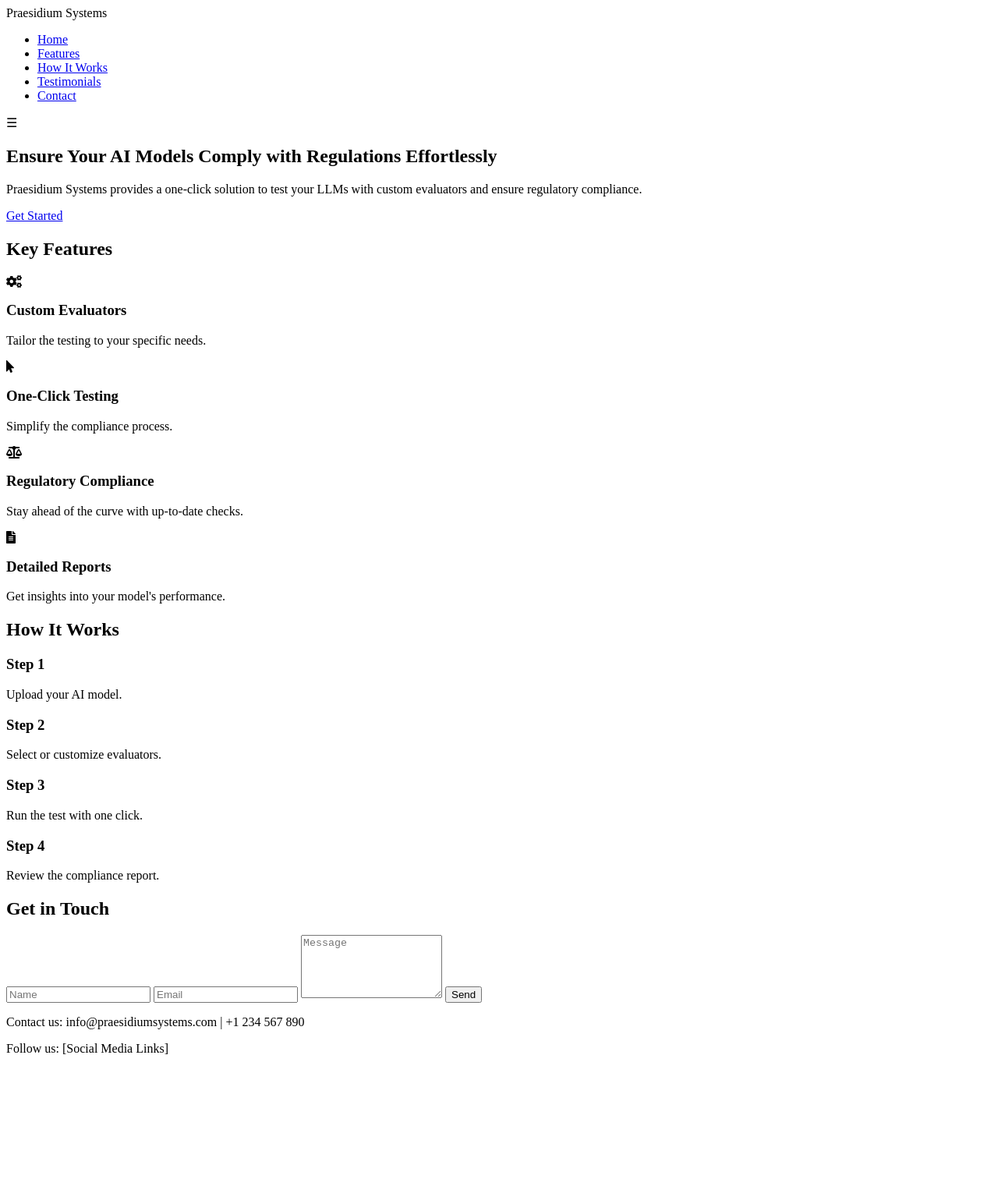
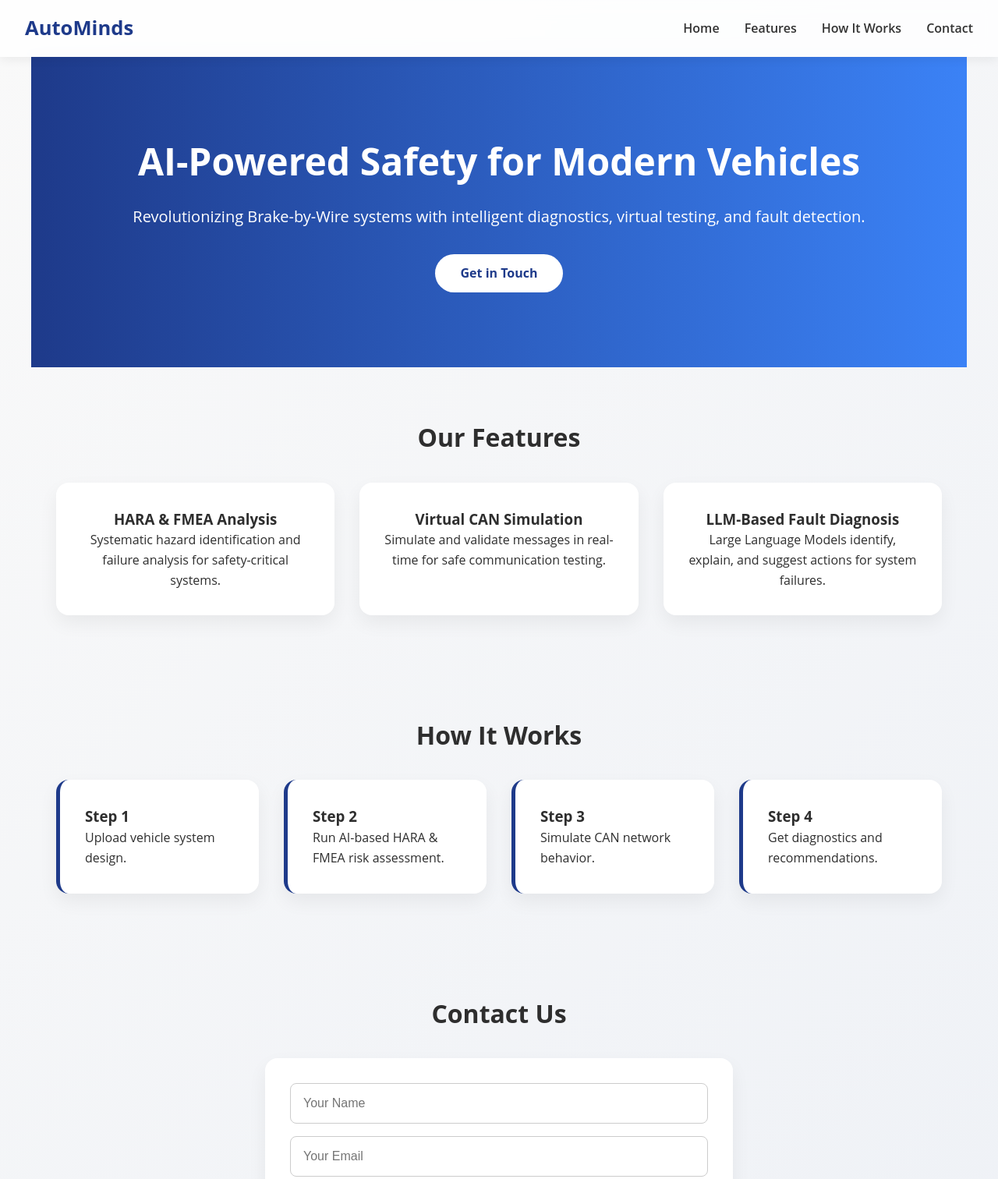
Before and after one commit to ArjavDesa912/ArjavDesa912.github.io, a plain HTML site: page index.html in a window 1280 px wide. Shown: the top 1512 px of the page at 78% size. Before the commit the page ends 1370 px from the top, so only its background shows below. Drawn offline with Linux system fonts and the light colour scheme.

Commit message:
Update index.html

```diff
--- a/index.html
+++ b/index.html
@@ -1,133 +1,294 @@
-<script type="text/javascript">
-        var gk_isXlsx = false;
-        var gk_xlsxFileLookup = {};
-        var gk_fileData = {};
-        function filledCell(cell) {
-          return cell !== '' && cell != null;
-        }
-        function loadFileData(filename) {
-        if (gk_isXlsx && gk_xlsxFileLookup[filename]) {
-            try {
-                var workbook = XLSX.read(gk_fileData[filename], { type: 'base64' });
-                var firstSheetName = workbook.SheetNames[0];
-                var worksheet = workbook.Sheets[firstSheetName];
-
-                // Convert sheet to JSON to filter blank rows
-                var jsonData = XLSX.utils.sheet_to_json(worksheet, { header: 1, blankrows: false, defval: '' });
-                // Filter out blank rows (rows where all cells are empty, null, or undefined)
-                var filteredData = jsonData.filter(row => row.some(filledCell));
-
-                // Heuristic to find the header row by ignoring rows with fewer filled cells than the next row
-                var headerRowIndex = filteredData.findIndex((row, index) =>
-                  row.filter(filledCell).length >= filteredData[index + 1]?.filter(filledCell).length
-                );
-                // Fallback
-                if (headerRowIndex === -1 || headerRowIndex > 25) {
-                  headerRowIndex = 0;
+<!DOCTYPE html>
+<html lang="en">
+<head>
+  <meta charset="UTF-8" />
+  <meta name="viewport" content="width=device-width, initial-scale=1.0"/>
+  <title>AutoMinds - AI Solution for Vehicle Safety</title>
+  <style>
+    * { margin: 0; padding: 0; box-sizing: border-box; }
+    html { scroll-behavior: smooth; }
+    body {
+      font-family: 'Open Sans', sans-serif;
+      background: linear-gradient(135deg, #f9f9f9, #eef1f6);
+      color: #2e2e2e;
+      line-height: 1.6;
     }
 
-                // Convert filtered JSON back to CSV
-                var csv = XLSX.utils.aoa_to_sheet(filteredData.slice(headerRowIndex)); // Create a new sheet from filtered array of arrays
-                csv = XLSX.utils.sheet_to_csv(csv, { header: 1 });
-                return csv;
-            } catch (e) {
-                console.error(e);
-                return "";
+    header {
+      display: flex;
+      justify-content: space-between;
+      align-items: center;
+      padding: 1rem 2rem;
+      background: rgba(255,255,255,0.8);
+      backdrop-filter: blur(10px);
+      box-shadow: 0 4px 12px rgba(0,0,0,0.06);
+      position: sticky;
+      top: 0;
+      z-index: 1000;
+    }
+
+    .logo {
+      font-size: 1.6rem;
+      font-weight: 700;
+      color: #1e3a8a;
+    }
+
+    nav ul {
+      list-style: none;
+      display: flex;
+      gap: 2rem;
+    }
+
+    nav a {
+      text-decoration: none;
+      color: #333;
+      font-weight: 600;
+      position: relative;
+    }
+
+    nav a::after {
+      content: '';
+      height: 2px;
+      width: 0%;
+      background: #1e3a8a;
+      position: absolute;
+      left: 0;
+      bottom: -4px;
+      transition: width 0.3s ease;
+    }
+
+    nav a:hover::after { width: 100%; }
+
+    .hamburger {
+      display: none;
+      font-size: 1.5rem;
+      cursor: pointer;
+    }
+
+    #hero {
+      padding: 6rem 2rem;
+      text-align: center;
+      background: linear-gradient(to right, #1e3a8a, #3b82f6);
+      color: white;
+    }
+
+    #hero h1 {
+      font-size: 3rem;
+      margin-bottom: 1rem;
+      font-weight: 700;
+      opacity: 0;
+      transform: translateY(-30px);
+      animation: fadeSlideIn 1s ease forwards 0.2s;
+    }
+
+    #hero p {
+      font-size: 1.25rem;
+      margin-bottom: 2rem;
+      opacity: 0;
+      transform: translateY(30px);
+      animation: fadeSlideIn 1s ease forwards 0.4s;
+    }
+
+    .cta-button {
+      padding: 0.75rem 2rem;
+      background: white;
+      color: #1e3a8a;
+      font-weight: bold;
+      border-radius: 50px;
+      text-decoration: none;
+      transition: background 0.3s ease, transform 0.3s ease;
+      display: inline-block;
+    }
+
+    .cta-button:hover {
+      background: #e2e8f0;
+      transform: scale(1.05);
+    }
+
+    section {
+      padding: 4rem 2rem;
+      max-width: 1200px;
+      margin: auto;
+    }
+
+    h2 {
+      text-align: center;
+      font-size: 2rem;
+      margin-bottom: 2rem;
+      font-weight: 700;
+    }
+
+    .features-container, .steps-container {
+      display: grid;
+      grid-template-columns: repeat(auto-fit, minmax(250px, 1fr));
+      gap: 2rem;
+    }
+
+    .feature-card, .step {
+      background: white;
+      border-radius: 1rem;
+      padding: 2rem;
+      box-shadow: 0 10px 25px rgba(0, 0, 0, 0.06);
+      text-align: center;
+      opacity: 0;
+      transform: translateY(30px);
+      transition: all 0.6s ease;
+    }
+
+    .step {
+      border-left: 5px solid #1e3a8a;
+      text-align: left;
+    }
+
+    .feature-card:hover, .step:hover {
+      transform: translateY(-5px);
+      box-shadow: 0 15px 30px rgba(0,0,0,0.08);
+    }
+
+    form {
+      display: flex;
+      flex-direction: column;
+      gap: 1rem;
+      max-width: 600px;
+      margin: auto;
+      background: white;
+      padding: 2rem;
+      border-radius: 1rem;
+      box-shadow: 0 10px 25px rgba(0, 0, 0, 0.06);
+      opacity: 0;
+      transform: translateY(30px);
+      transition: all 0.6s ease;
+    }
+
+    input, textarea {
+      padding: 1rem;
+      border: 1px solid #ccc;
+      border-radius: 0.5rem;
+      font-size: 1rem;
+    }
+
+    button {
+      background: #1e3a8a;
+      color: white;
+      border: none;
+      padding: 0.75rem;
+      font-size: 1rem;
+      font-weight: bold;
+      border-radius: 0.5rem;
+      cursor: pointer;
+      transition: background 0.3s ease;
+    }
+
+    button:hover { background: #3b82f6; }
+
+    footer {
+      background: #1e3a8a;
+      color: white;
+      text-align: center;
+      padding: 1rem;
+      font-size: 0.9rem;
+    }
+
+    .fade-in {
+      opacity: 1 !important;
+      transform: translateY(0) !important;
+    }
+
+    @keyframes fadeSlideIn {
+      to {
+        opacity: 1;
+        transform: translateY(0);
       }
     }
-        return gk_fileData[filename] || "";
+
+    @media (max-width: 768px) {
+      nav ul {
+        flex-direction: column;
+        display: none;
+        background: white;
+        position: absolute;
+        right: 2rem;
+        top: 70px;
+        width: 200px;
+        padding: 1rem;
+        box-shadow: 0 8px 16px rgba(0, 0, 0, 0.1);
       }
-        </script><!DOCTYPE html>
-<html lang="en">
-<head>
-    <meta charset="UTF-8">
-    <meta name="viewport" content="width=device-width, initial-scale=1.0">
-    <title>Praesidium Systems</title>
-    <link href="https://fonts.googleapis.com/css2?family=Montserrat:wght@700&family=Open+Sans&display=swap" rel="stylesheet">
-    <link rel="stylesheet" href="https://cdnjs.cloudflare.com/ajax/libs/font-awesome/5.15.4/css/all.min.css">
-    <link rel="stylesheet" href="styles.css">
+
+      nav ul.active { display: flex; }
+      .hamburger { display: block; }
+    }
+  </style>
 </head>
 <body>
   <header>
-        <div class="logo">Praesidium Systems</div>
+    <div class="logo">AutoMinds</div>
     <nav>
-            <ul>
+      <ul id="nav-links">
         <li><a href="#hero">Home</a></li>
         <li><a href="#features">Features</a></li>
-                <li><a href="#how-it-works">How It Works</a></li>
-                <li><a href="#testimonials">Testimonials</a></li>
+        <li><a href="#steps">How It Works</a></li>
         <li><a href="#contact">Contact</a></li>
       </ul>
+      <div class="hamburger" onclick="toggleMenu()">☰</div>
     </nav>
-        <div class="hamburger">☰</div>
   </header>
-    <main>
+
   <section id="hero">
-            <h1>Ensure Your AI Models Comply with Regulations Effortlessly</h1>
-            <p>Praesidium Systems provides a one-click solution to test your LLMs with custom evaluators and ensure regulatory compliance.</p>
-            <a href="#contact" class="cta-button">Get Started</a>
+    <h1>AI-Powered Safety for Modern Vehicles</h1>
+    <p>Revolutionizing Brake-by-Wire systems with intelligent diagnostics, virtual testing, and fault detection.</p>
+    <a href="#contact" class="cta-button">Get in Touch</a>
   </section>
-        <section id="features" class="animate-on-scroll">
-            <h2>Key Features</h2>
+
+  <section id="features">
+    <h2>Our Features</h2>
     <div class="features-container">
-                <div class="feature-card">
-                    <i class="fas fa-cogs"></i>
-                    <h3>Custom Evaluators</h3>
-                    <p>Tailor the testing to your specific needs.</p>
-                </div>
-                <div class="feature-card">
-                    <i class="fas fa-mouse-pointer"></i>
-                    <h3>One-Click Testing</h3>
-                    <p>Simplify the compliance process.</p>
-                </div>
-                <div class="feature-card">
-                    <i class="fas fa-balance-scale"></i>
-                    <h3>Regulatory Compliance</h3>
-                    <p>Stay ahead of the curve with up-to-date checks.</p>
-                </div>
-                <div class="feature-card">
-                    <i class="fas fa-file-alt"></i>
-                    <h3>Detailed Reports</h3>
-                    <p>Get insights into your model's performance.</p>
-                </div>
+      <div class="feature-card"> <h3>HARA & FMEA Analysis</h3><p>Systematic hazard identification and failure analysis for safety-critical systems.</p></div>
+      <div class="feature-card"> <h3>Virtual CAN Simulation</h3><p>Simulate and validate messages in real-time for safe communication testing.</p></div>
+      <div class="feature-card"> <h3>LLM-Based Fault Diagnosis</h3><p>Large Language Models identify, explain, and suggest actions for system failures.</p></div>
     </div>
   </section>
-        <section id="how-it-works" class="animate-on-scroll">
+
+  <section id="steps">
     <h2>How It Works</h2>
     <div class="steps-container">
-                <div class="step">
-                    <h3>Step 1</h3>
-                    <p>Upload your AI model.</p>
-
-                </div>
-                <div class="step">
-                    <h3>Step 2</h3>
-                    <p>Select or customize evaluators.</p>
-                </div>
-                <div class="step">
-                    <h3>Step 3</h3>
-                    <p>Run the test with one click.</p>
-                </div>
-                <div class="step">
-                    <h3>Step 4</h3>
-                    <p>Review the compliance report.</p>
-                </div>
+      <div class="step"><h3>Step 1</h3><p>Upload vehicle system design.</p></div>
+      <div class="step"><h3>Step 2</h3><p>Run AI-based HARA & FMEA risk assessment.</p></div>
+      <div class="step"><h3>Step 3</h3><p>Simulate CAN network behavior.</p></div>
+      <div class="step"><h3>Step 4</h3><p>Get diagnostics and recommendations.</p></div>
     </div>
   </section>
-        <section id="contact" class="animate-on-scroll">
-            <h2>Get in Touch</h2>
+
+  <section id="contact">
+    <h2>Contact Us</h2>
     <form>
-                <input type="text" placeholder="Name" required>
-                <input type="email" placeholder="Email" required>
-                <textarea placeholder="Message" rows="5" required></textarea>
-                <button type="submit">Send</button>
+      <input type="text" placeholder="Your Name" required />
+      <input type="email" placeholder="Your Email" required />
+      <textarea rows="5" placeholder="Your Message" required></textarea>
+      <button type="submit">Send Message</button>
     </form>
   </section>
-    </main>
+
   <footer>
-        <p>Contact us: info@praesidiumsystems.com | +1 234 567 890</p>
-        <p>Follow us: [Social Media Links]</p>
+    <p>© 2025 AutoMinds. All rights reserved.</p>
   </footer>
-    <script src="scripts.js"></script>
+
+  <script>
+    function toggleMenu() {
+      document.getElementById("nav-links").classList.toggle("active");
+    }
+
+    // Animate elements on scroll
+    const observer = new IntersectionObserver((entries) => {
+      entries.forEach(entry => {
+        if (entry.isIntersecting) {
+          entry.target.classList.add('fade-in');
+        }
+      });
+    }, {
+      threshold: 0.2
+    });
+
+    document.querySelectorAll('.feature-card, .step, form').forEach(el => observer.observe(el));
+  </script>
 </body>
 </html>
```
Lines whose indentation alone changed are shown as unchanged.
